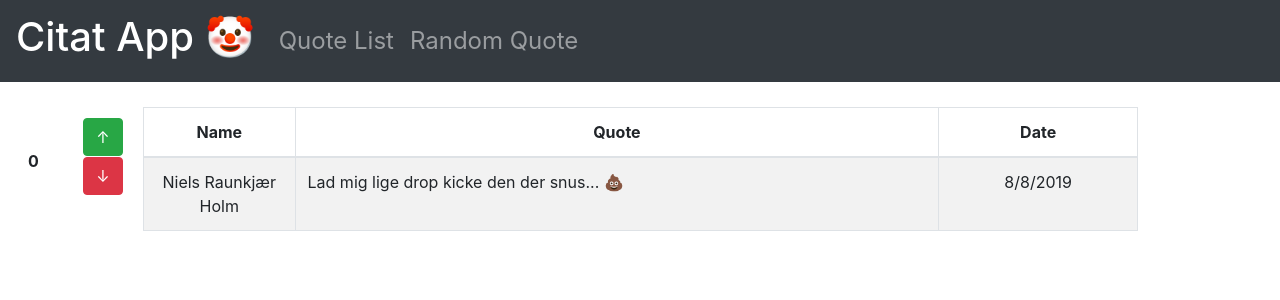
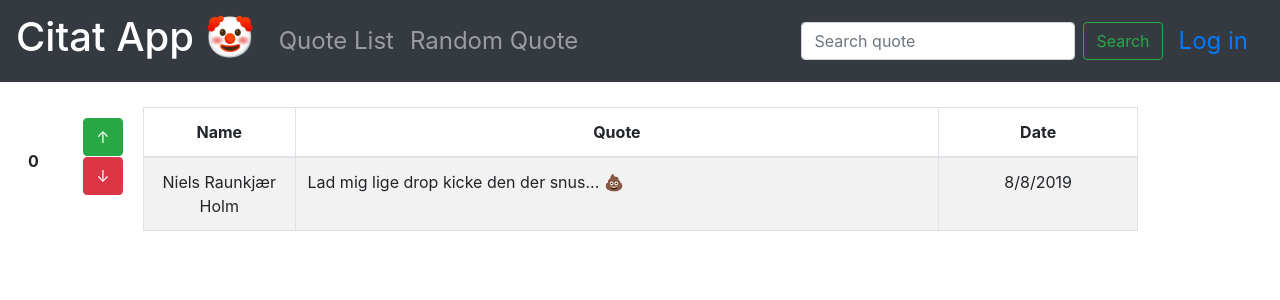
Before and after one commit to nrholm1/citat-app, a React (Create React App) app in the folder app/: page /quote/random in a window 1280 px wide. Shown: the top 300 px of the page. Built offline with nearby package versions, Linux system fonts and the light colour scheme.

Commit message:
Add logic for current id state on random quote page

```diff
--- a/app/src/App.js
+++ b/app/src/App.js
@@ -7,6 +7,7 @@ import { BrowserRouter as Router, Switch, Route, Link } from 'react-router-dom';
 import Header from '../src/shared/Header';
 import QuoteCard from './components/quote/quote-card';
 import QuoteList from './components/quote-list';
+import LoginUser from './components/login-user';
 
 function App() {
   return (
@@ -15,10 +16,11 @@ function App() {
         <Header />
         <div className="container" style={{marginTop: "25px"}}>
           <Switch>
-            {/* TODO should maybe be loaded inside component through service - will save headache here as wel */}
             <Route exact path="/" component={QuoteList} />
             <Route exact path="/quote/random" component={QuoteCard} />
             <Route exact path="/quote/:id" component={QuoteCard} />
+            <Route exact path="/search" component={QuoteList} />
+            <Route exact path="/login" component={LoginUser} />
           </Switch>
         </div>
       </div>
--- a/app/src/components/quote/quote-card.tsx
+++ b/app/src/components/quote/quote-card.tsx
@@ -12,13 +12,20 @@ enum VoteState {
 }
 
 function QuoteCard(props: any) {
+    console.log("bruh");
     let data: Quote = props.data;
     const path = useLocation();
+    const [currentId, setCurrentId] = useState<number>(-1);
 
     if (data == undefined) {
         let _id = path.pathname.split('/')[2];
         if (_id === "random")
-            data = QuoteService.getRandom();
+            if (currentId === -1) {
+                data = QuoteService.getRandom();
+                setCurrentId(data.id)
+            }
+            else
+                data = QuoteService.getById(currentId);
         else
             data = QuoteService.getById(parseInt(_id));
     }
@@ -72,14 +79,14 @@ function QuoteCard(props: any) {
             <table className={"vote-btn"}>
                 <thead>
                     <th>
-                        <Button active={voted === VoteState.DOWN}
+                        <Button active={voted === VoteState.UP}
                                 onClick={() => upvote()}
                                 variant="success">↑</Button>
                     </th>
                 </thead>
                 <tbody>
                     <tr>
-                        <Button active={voted === VoteState.UP}
+                        <Button active={voted === VoteState.DOWN}
                                 onClick={() => downvote()}
                                 variant="danger">↓</Button>
                     </tr>
--- a/app/src/shared/Header.tsx
+++ b/app/src/shared/Header.tsx
@@ -1,5 +1,5 @@
 import React from 'react';
-import { Nav, Navbar } from 'react-bootstrap';
+import { Nav, Navbar, Form, FormControl, Button } from 'react-bootstrap';
 
 function Header() {
     const element = (
@@ -10,6 +10,11 @@ function Header() {
                     <Nav.Link href="/">Quote List</Nav.Link>
                     <Nav.Link href="/quote/random">Random Quote</Nav.Link>
                 </Nav>
+                <Form inline>
+                    <FormControl type="text" placeholder="Search quote" className="mr-sm-2" />
+                    <Button variant="outline-success">Search</Button>
+                    <Nav.Link href="/login" style={{fontSize: 24}}>Log in</Nav.Link>
+                </Form>
             </Navbar>
         </div>
     );
```
